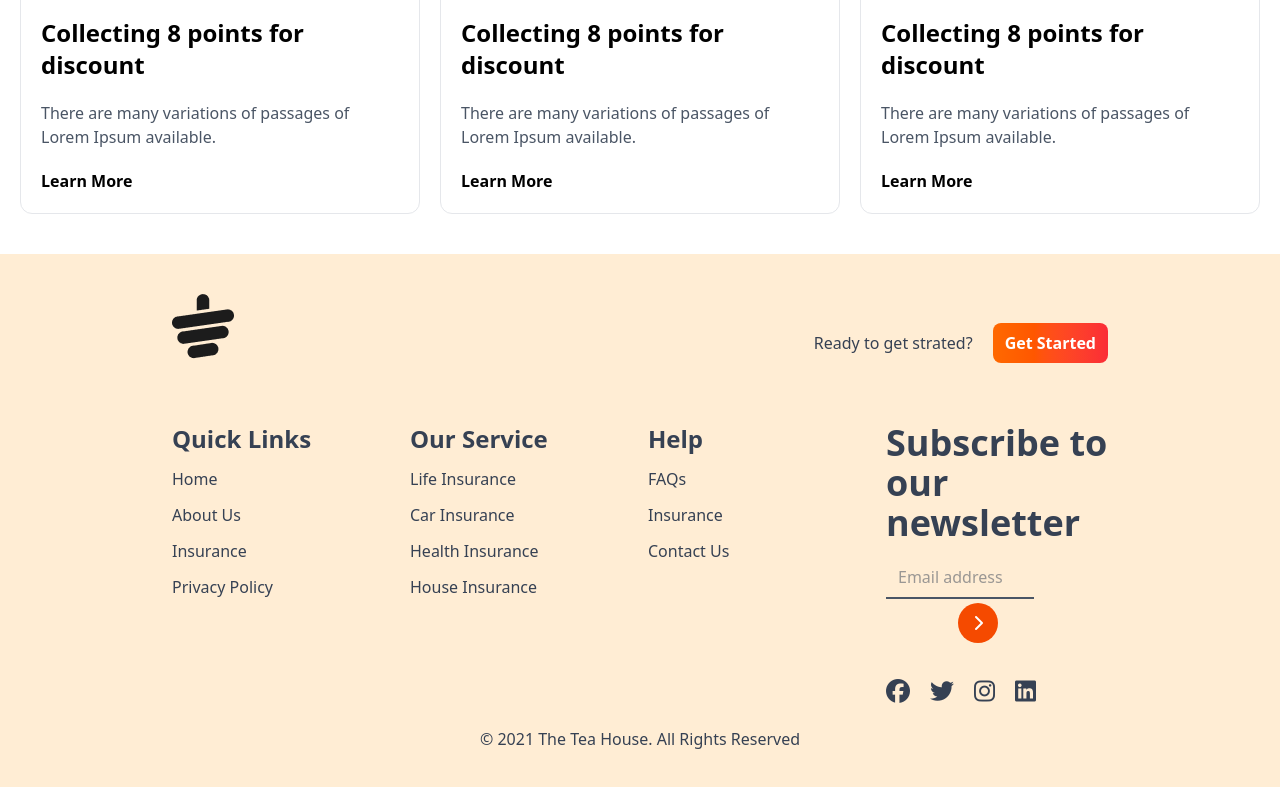
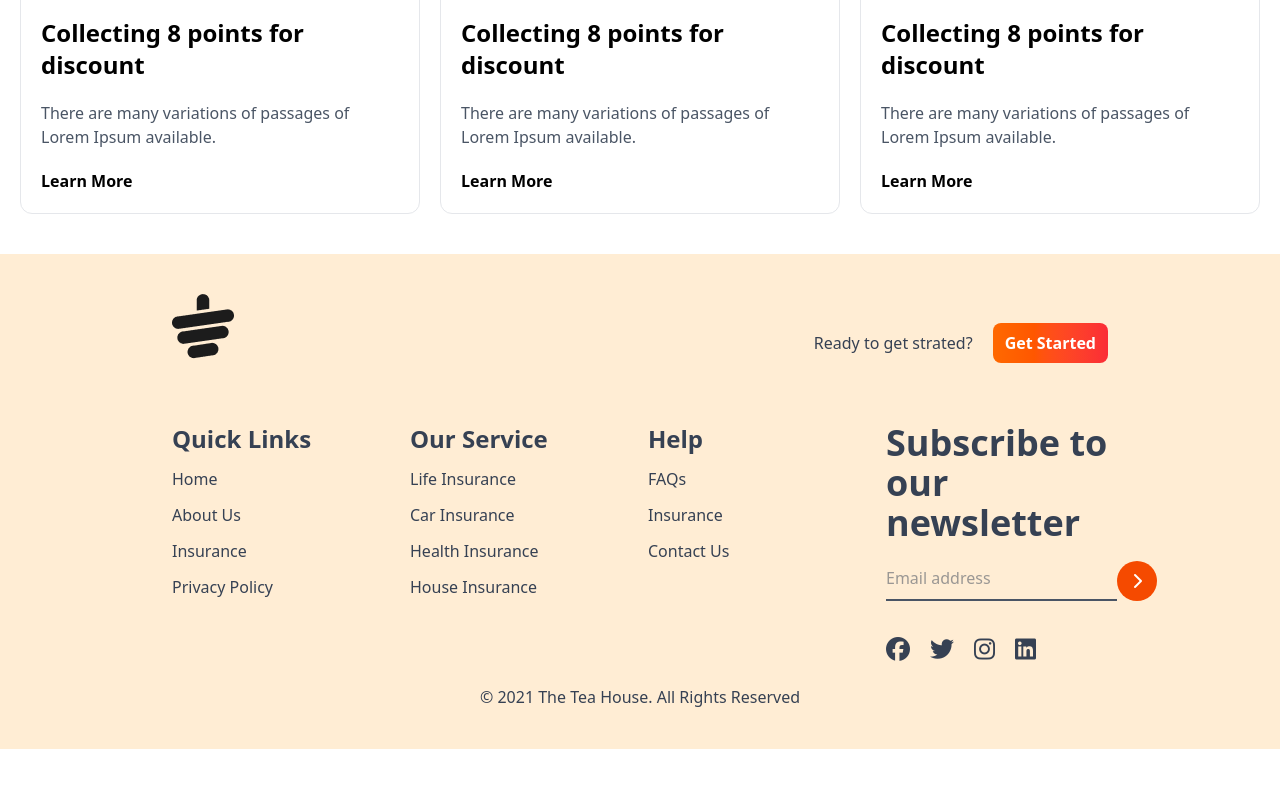
Before and after one commit to EtherSphere01/Tea-House-Landing-page, a website: page index.html in a window 1280 px wide. Shown: the part 2979-3766 px from the top of the page. After the commit the page ends 3728 px from the top, so only its background shows below. Drawn offline with nearby package versions, Linux system fonts and the light colour scheme.

Commit message:
button fixed

```diff
--- a/index.html
+++ b/index.html
@@ -416,16 +416,19 @@
             <h4 class="font-bold mb-3.5 text-4xl">
               Subscribe to our newsletter
             </h4>
+
+            <div class="flex">
               <input
                 type="text"
                 placeholder="Email address"
-              class="md:w-4/6 bg-transparent border-b-2 border-gray-600 px-3 py-2"
+                class="bg-transparent border-b-2 border-gray-600 py-2"
               />
               <button>
                 <i
-                class="fa-solid fa-chevron-right bg-orange-600 md:h-10 md:w-10 w-7 h-7 md:rounded-full text-white inline-flex items-center justify-center md:pt-3 pt-1.5 ml-18 mt-1 rounded-xl"
+                  class="fa-solid fa-chevron-right bg-orange-600 md:h-10 md:w-10 w-7 h-7 md:rounded-full text-white inline-flex items-center justify-center md:pt-3 pt-1.5 mt-1 rounded-full"
                 ></i>
               </button>
+            </div>
 
             <!-- icon -->
             <div
```
Lines whose indentation alone changed are shown as unchanged.
